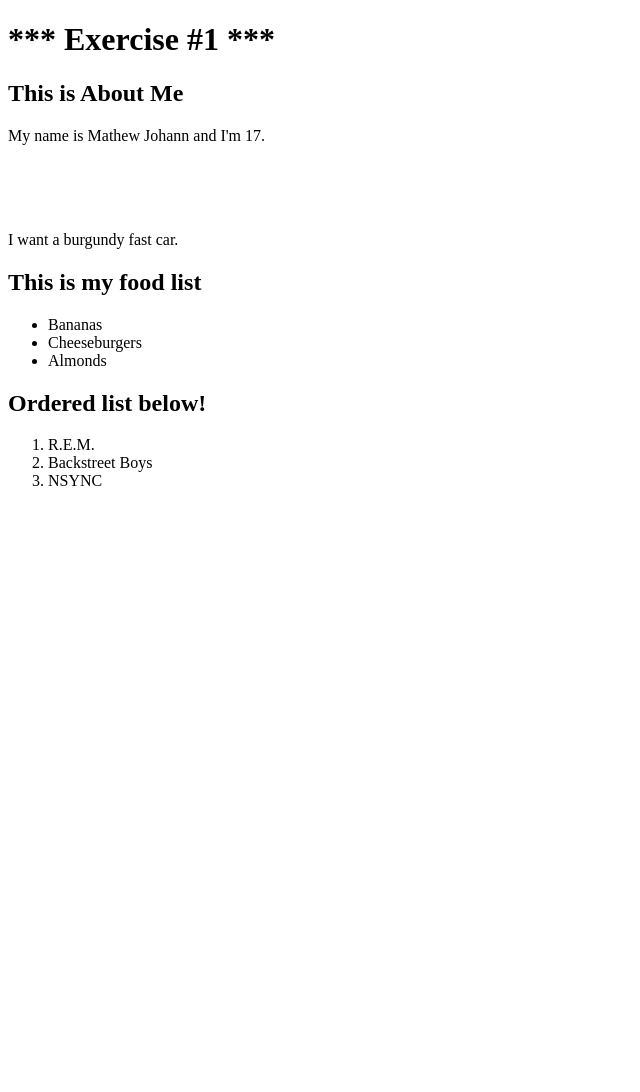
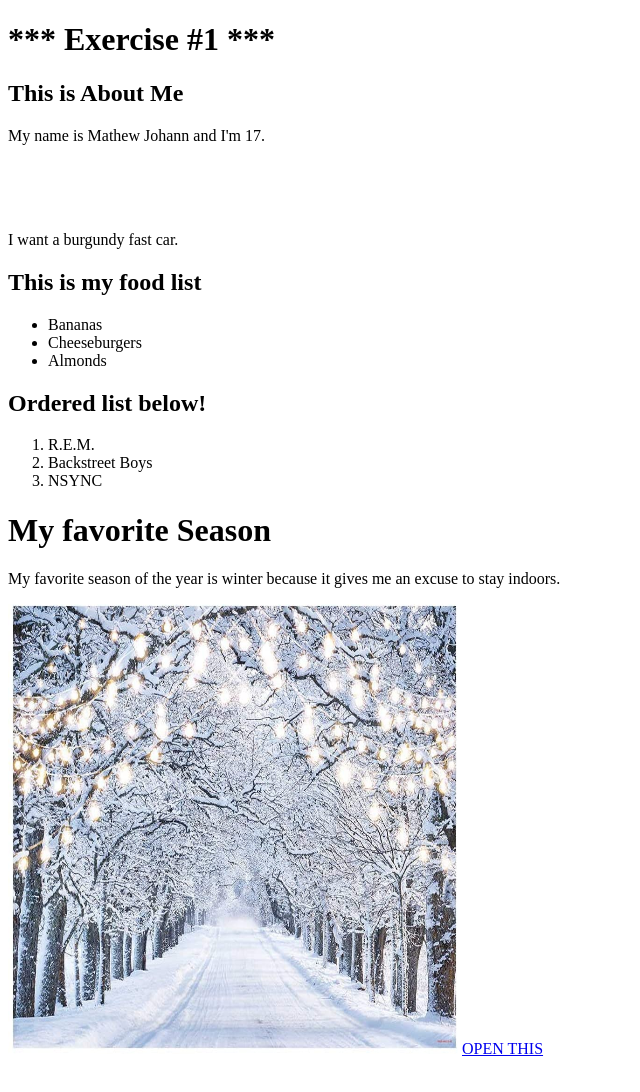
Before and after one commit to mthwjohann/Web-Design-Spring-2021, a plain HTML site: page htmlPractice.html in a window 1280 px wide. Shown: the whole page, without its empty margins (0-640 px from the left). Before the commit the page ends 800 px from the top, so only its background shows below. Drawn offline with Linux system fonts and the light colour scheme.

Commit message:
completed exercise 2 with img and a tags

```diff
--- a/htmlPractice.html
+++ b/htmlPractice.html
@@ -28,8 +28,21 @@
             <li> Backstreet Boys </li>
             <li> NSYNC </li>
         </ol>
+
         <!-- Second Exercise -->
+        <h1> My favorite Season </h1>
 
+        <p> My favorite season of the year is winter because it gives me an excuse to stay indoors. </p>
+
+        <img src="winter.jpg" width="450" height="450">
+
+        <a href="https://www.montereybayaquarium.org/" target="_blank">OPEN THIS</a>
+
+        <br>
+        <br>
+        <br>
+        <br>
+        <br>
         <!-- Code above from here -->
     </body>
 </html>
```
Also changed, not shown: winter.jpg (added).
